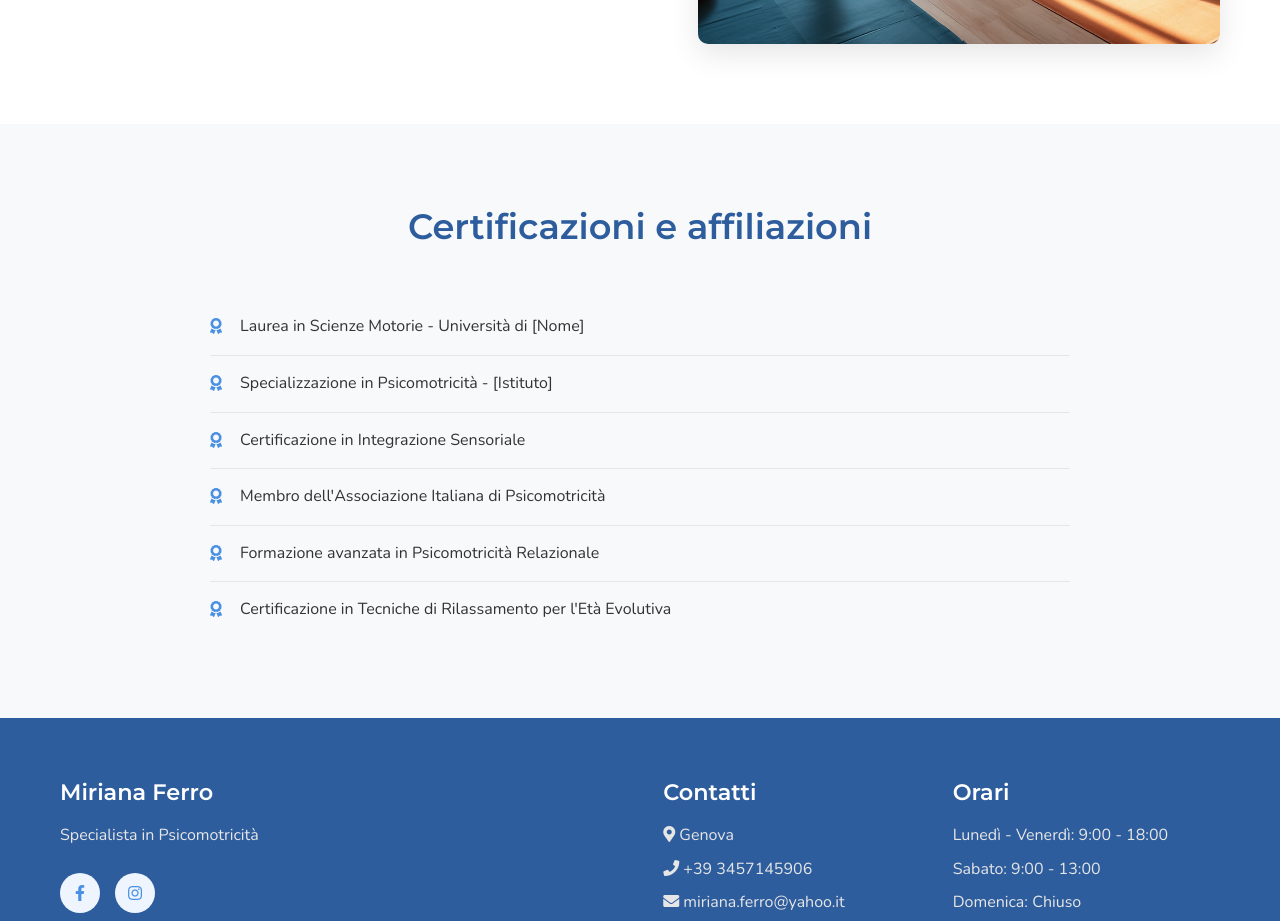
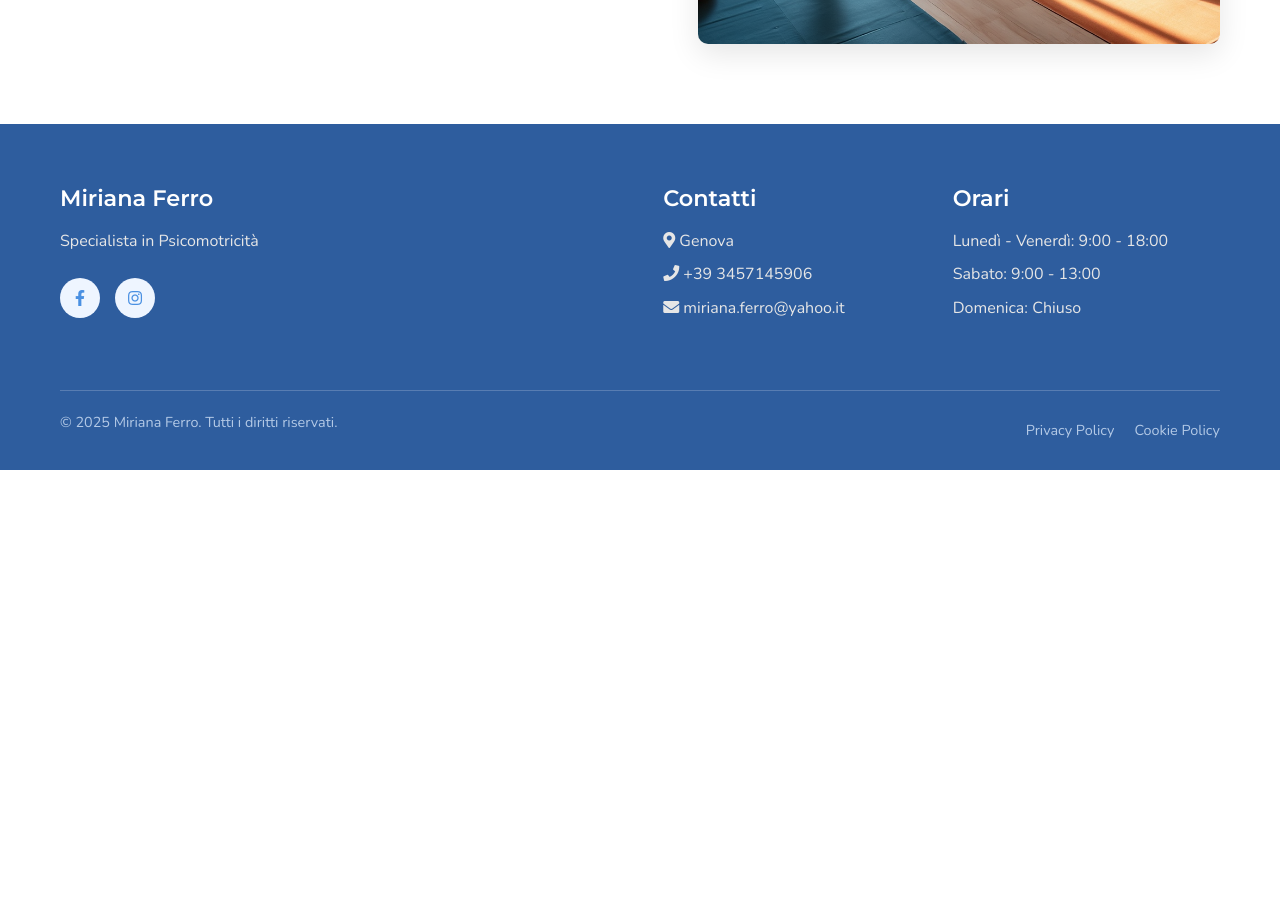
Before and after one commit to aikan86/MirianaPsicomotricita, a React (Create React App) app: page /chi-sono in a window 1280 px wide. Shown: the part 2600-3521 px from the top of the page. After the commit the page ends 3070 px from the top, so only its background shows below. Built offline with nearby package versions, Linux system fonts and the light colour scheme.

Commit message:
Update ChiSono.js

```diff
--- a/src/pages/ChiSono.js
+++ b/src/pages/ChiSono.js
@@ -92,19 +92,6 @@ function ChiSono() {
         </div>
       </section>
 
-      <section className="certifications-section">
-        <div className="certifications-container">
-          <h2>Certificazioni e affiliazioni</h2>
-          <ul className="certifications-list">
-            <li>Laurea in Scienze Motorie - Università di [Nome]</li>
-            <li>Specializzazione in Psicomotricità - [Istituto]</li>
-            <li>Certificazione in Integrazione Sensoriale</li>
-            <li>Membro dell'Associazione Italiana di Psicomotricità</li>
-            <li>Formazione avanzata in Psicomotricità Relazionale</li>
-            <li>Certificazione in Tecniche di Rilassamento per l'Età Evolutiva</li>
-          </ul>
-        </div>
-      </section>
     </div>
   );
 }
```
